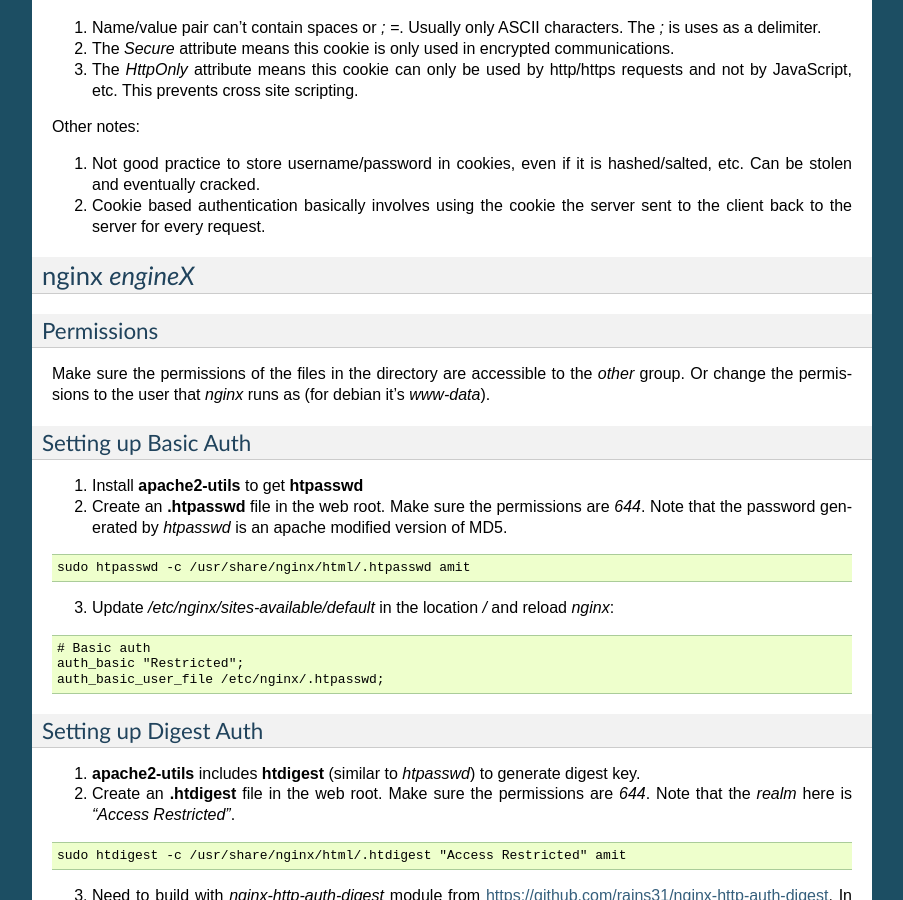
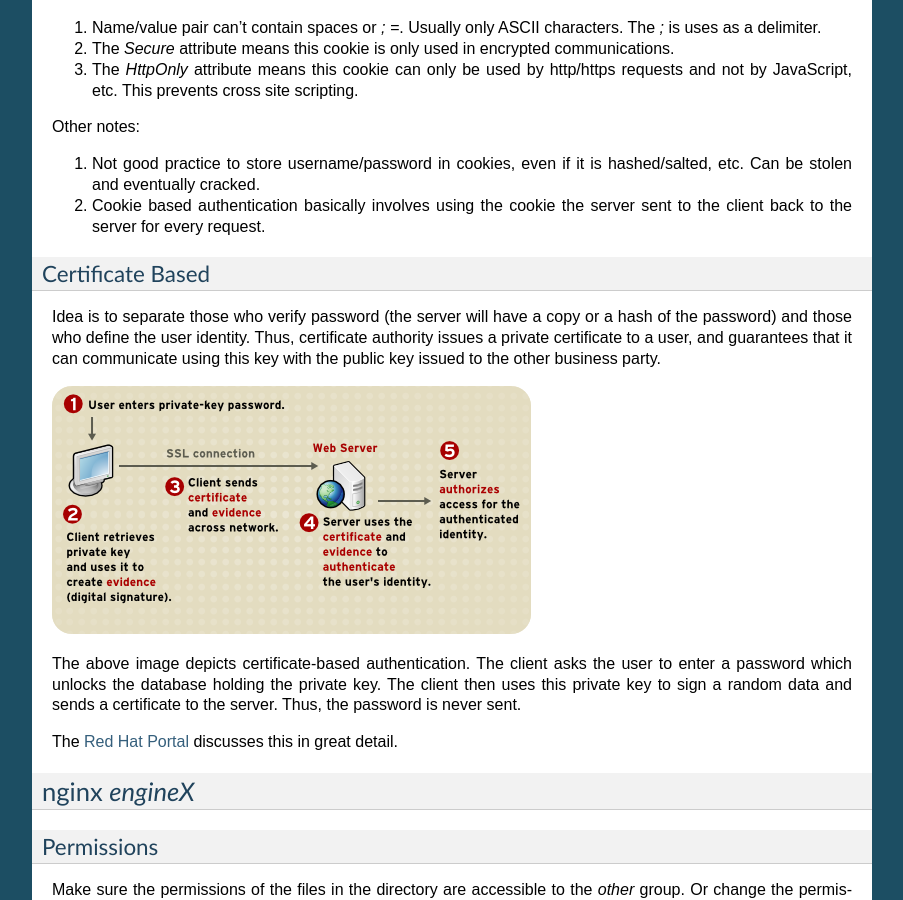
Before and after one commit to amituttam/notes, a Sphinx documentation site: the page built from docs/networking/http.rst, in a window 1280 px wide and 900 px high, scrolled down 4601 px. Shown: the whole window, without its empty margins (198-1101 px from the left). Built offline with Sphinx 7.4.7, drawn with Linux system fonts in a browser that asks for light colours.

Commit message:
Brief section on certificate based authentication

```diff
--- a/docs/networking/http.rst
+++ b/docs/networking/http.rst
@@ -315,6 +315,24 @@
 #. Cookie based authentication basically involves using the cookie the
    server sent to the client back to the server for every request.
 
+Certificate Based
+^^^^^^^^^^^^^^^^^
+
+Idea is to separate those who verify password (the server will have a
+copy or a hash of the password) and those who define the user identity.
+Thus, certificate authority issues a private certificate to a user, and
+guarantees that it can communicate using this key with the public key
+issued to the other business party.
+
+.. image:: images/02cert.png
+
+The above image depicts certificate-based authentication. The client
+asks the user to enter a password which unlocks the database holding the
+private key. The client then uses this private key to sign a random data
+and sends a certificate to the server. Thus, the password is never sent.
+
+The `Red Hat Portal <https://access.redhat.com/documentation/en-US/Red_Hat_Certificate_System/8.0/html/Deployment_Guide/Introduction_to_Public_Key_Cryptography-Certificates_and_Authentication.html>`_ discusses this in great detail.
+
 nginx `engineX`
 ---------------
 
```
Also changed, not shown: docs/networking/images/02cert.png (added).
